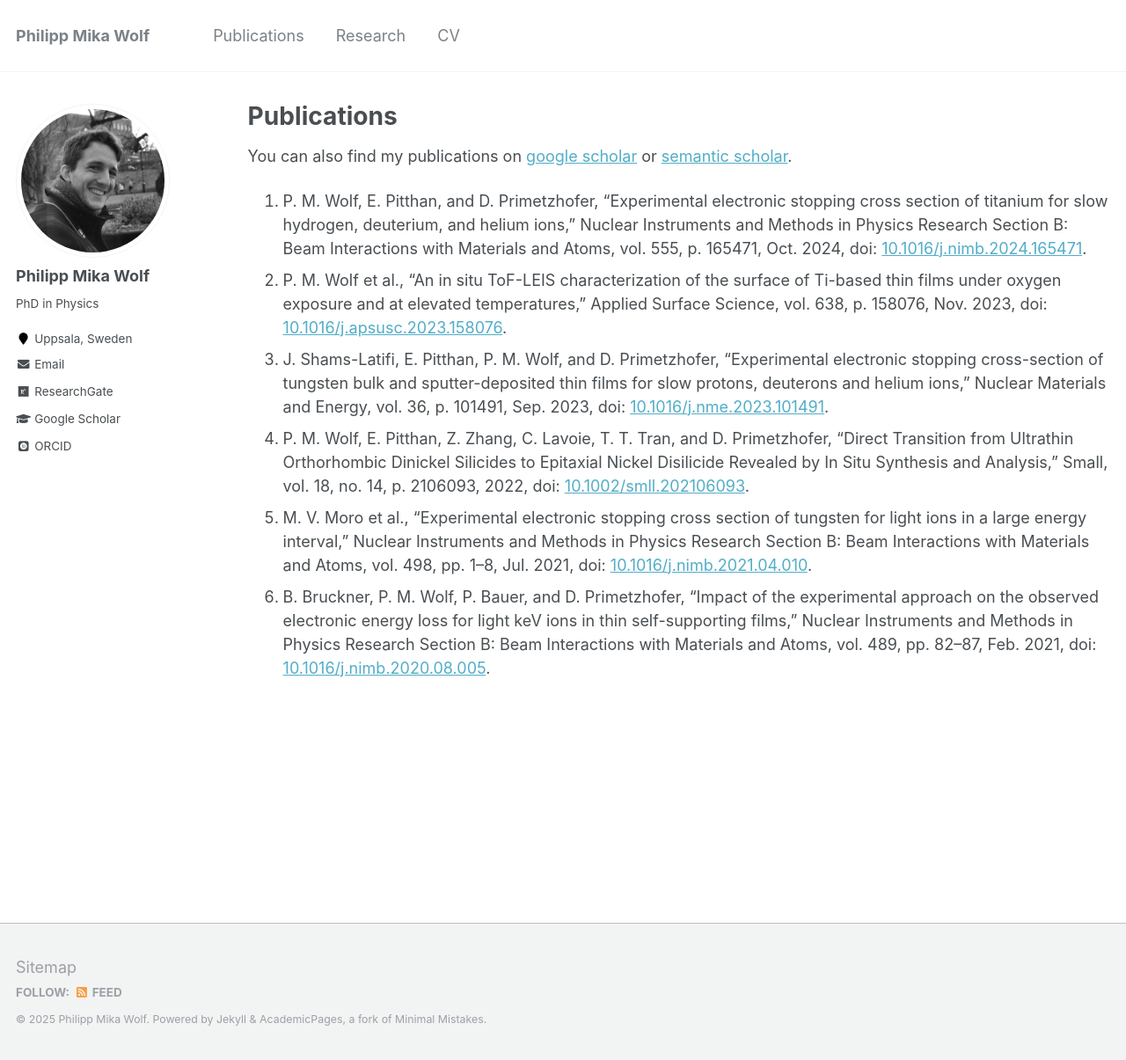
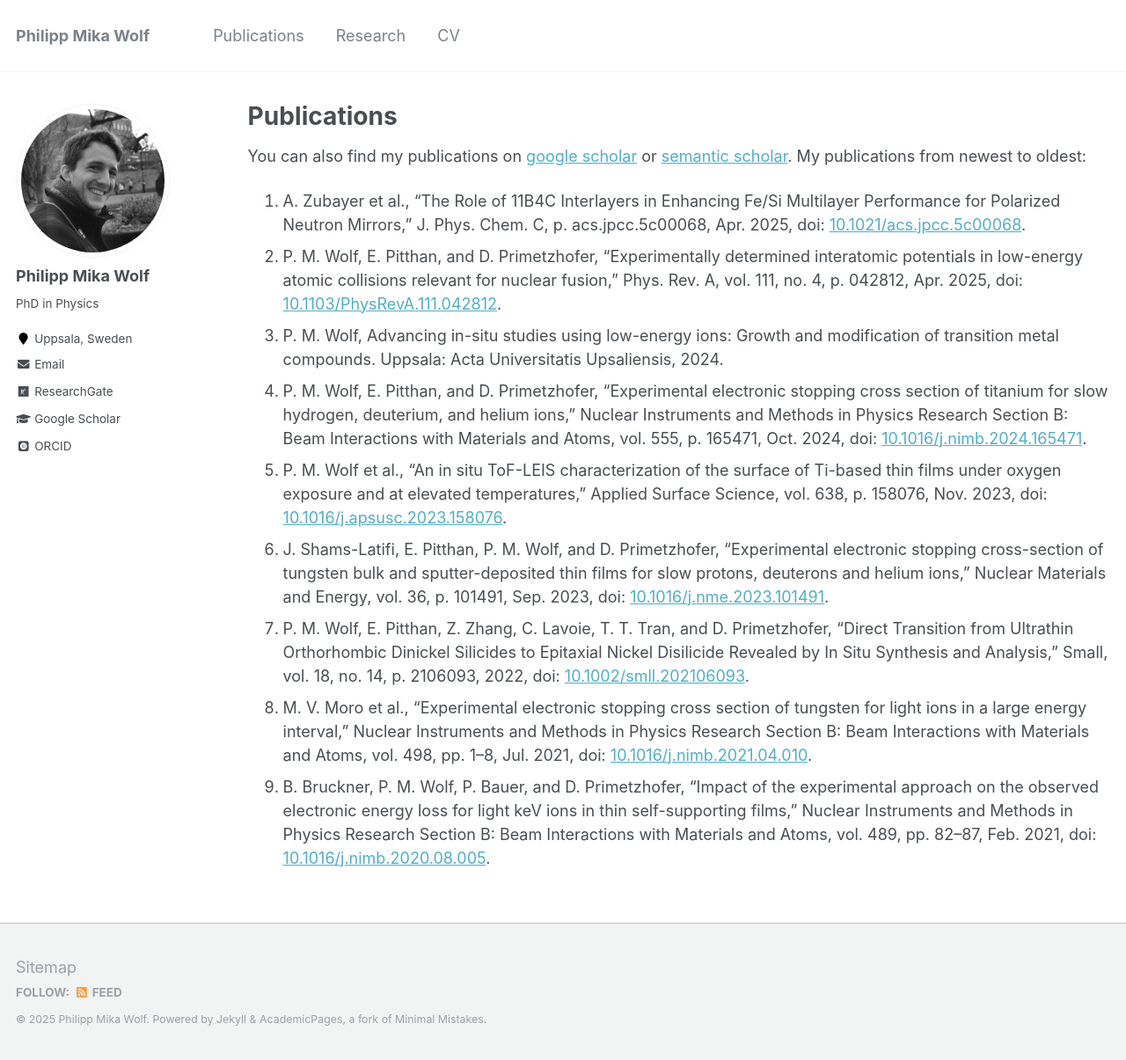
Before and after one commit to philipp-mika-wolf/philipp-mika-wolf.github.io, a Jekyll site: the page built from _pages/publications.md, in a window 1280 px wide and 1205 px high. Shown: the whole window at 88% size. Built offline with Jekyll 4.4.1, drawn with Linux system fonts in a browser that asks for light colours; some web fonts are replaced.

Commit message:
Update publications.md added new publications

```diff
--- a/_pages/publications.md
+++ b/_pages/publications.md
@@ -7,8 +7,11 @@ author_profile: true
 
 {% include base_path %}
 
-You can also find my publications on [google scholar](https://scholar.google.com/citations?user=fYMtorMAAAAJ&hl=en) or [semantic scholar](https://www.semanticscholar.org/author/Philipp-M.-Wolf/51167965).
+You can also find my publications on [google scholar](https://scholar.google.com/citations?user=fYMtorMAAAAJ&hl=en) or [semantic scholar](https://www.semanticscholar.org/author/Philipp-M.-Wolf/51167965). My publications from newest to oldest:
 
+1. A. Zubayer et al., “The Role of 11B4C Interlayers in Enhancing Fe/Si Multilayer Performance for Polarized Neutron Mirrors,” J. Phys. Chem. C, p. acs.jpcc.5c00068, Apr. 2025, doi: [10.1021/acs.jpcc.5c00068](https://doi.org/10.1021/acs.jpcc.5c00068).
+1. P. M. Wolf, E. Pitthan, and D. Primetzhofer, “Experimentally determined interatomic potentials in low-energy atomic collisions relevant for nuclear fusion,” Phys. Rev. A, vol. 111, no. 4, p. 042812, Apr. 2025, doi: [10.1103/PhysRevA.111.042812](https://doi.org/10.1103/PhysRevA.111.042812).
+1. P. M. Wolf, Advancing in-situ studies using low-energy ions: Growth and modification of transition metal compounds. Uppsala: Acta Universitatis Upsaliensis, 2024.
 1. P. M. Wolf, E. Pitthan, and D. Primetzhofer, "Experimental electronic stopping cross section of titanium for slow hydrogen, deuterium, and helium ions," Nuclear Instruments and Methods in Physics Research Section B: Beam Interactions with Materials and Atoms, vol. 555, p. 165471, Oct. 2024, doi: [10.1016/j.nimb.2024.165471](https://doi.org/10.1016/j.nimb.2024.165471).
 1. P. M. Wolf et al., “An in situ ToF-LEIS characterization of the surface of Ti-based thin films under oxygen exposure and at elevated temperatures,” Applied Surface Science, vol. 638, p. 158076, Nov. 2023, doi: [10.1016/j.apsusc.2023.158076](https://doi.org/10.1016/j.apsusc.2023.158076).
 1. J. Shams-Latifi, E. Pitthan, P. M. Wolf, and D. Primetzhofer, “Experimental electronic stopping cross-section of tungsten bulk and sputter-deposited thin films for slow protons, deuterons and helium ions,” Nuclear Materials and Energy, vol. 36, p. 101491, Sep. 2023, doi: [10.1016/j.nme.2023.101491](https://doi.org/10.1016/j.nme.2023.101491).
```
